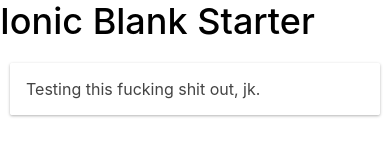
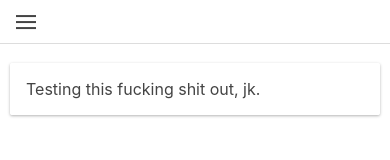
Before and after one commit to ahclipse/KinoTracker, a website: page www/index.html in a window 390 px wide. Drawn offline with Linux system fonts and the light colour scheme; some packages are replaced by stand-ins of ours; files that its build step writes are made by us from their sources; files whose address does not match are found by name.

Commit message:
Slider button added

```diff
--- a/www/index.html
+++ b/www/index.html
@@ -20,6 +20,13 @@
 
     <!-- your app's js -->
     <script src="js/app.js"></script>
+
+    <div class="bar bar-header">
+      <button class="button button-icon icon ion-navicon"></button>
+     <!--  <div class="h1 title">Header Buttons</div> -->
+     <!--  <button class="button button-clear button-positive">Edit</button> -->
+    </div>
+
   </head>
 
 
```
